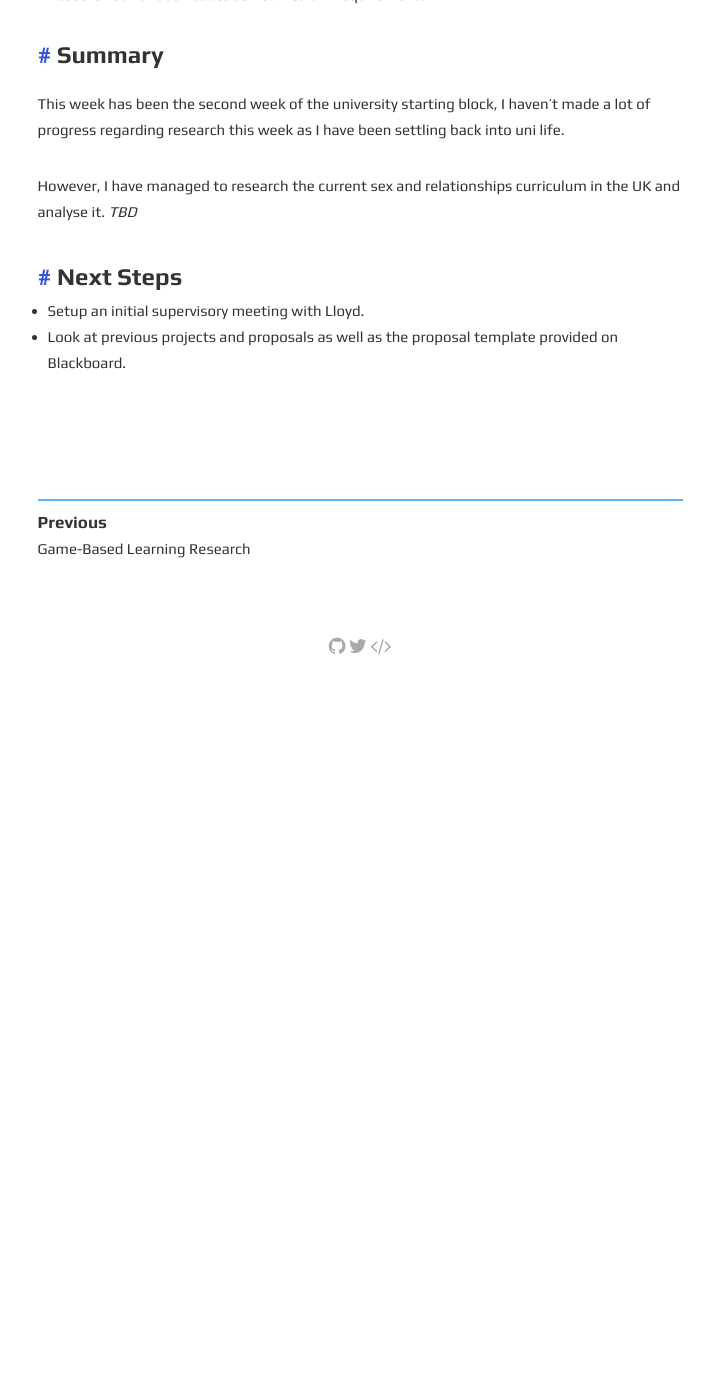
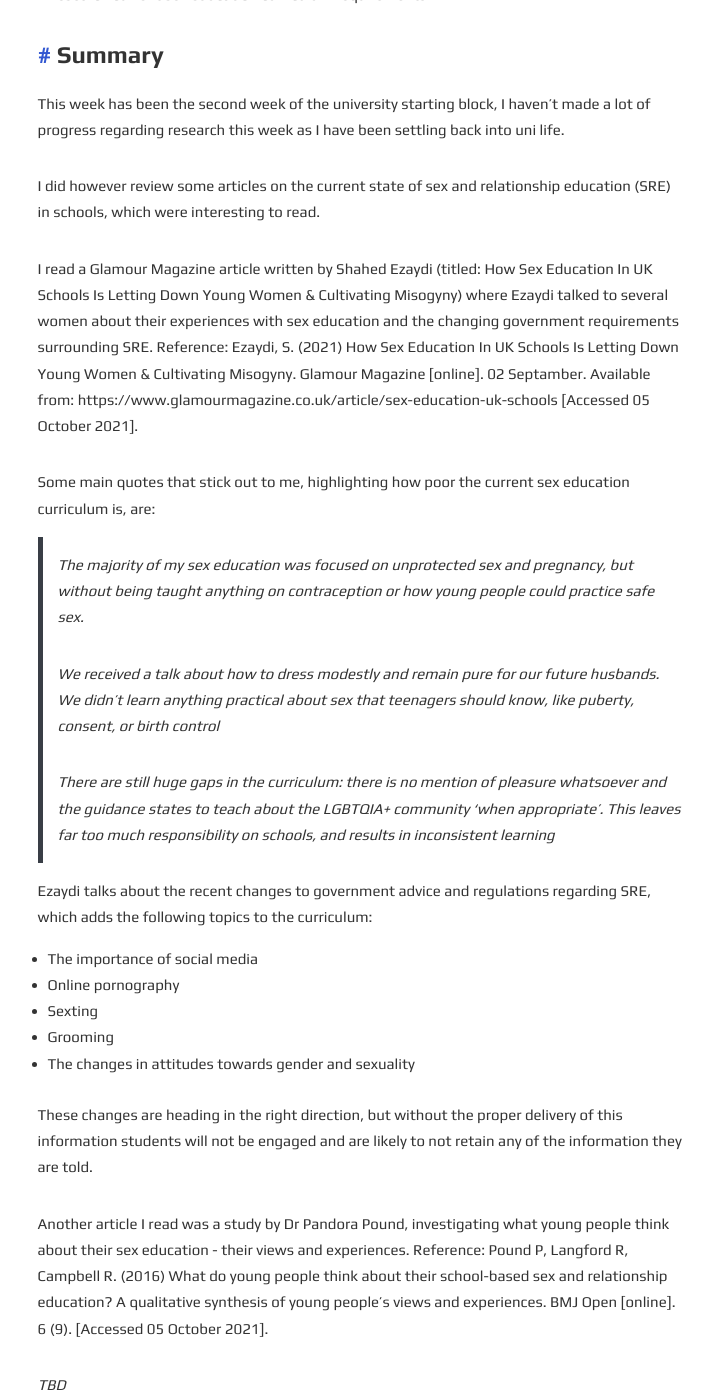
Before and after one commit to zar67/cctp-devlog, a Jekyll site: the page built from _posts/2021-10-10-university-term-starts.md, in a window 1280 px wide and 1400 px high, scrolled down 299 px. Shown: the whole window, without its empty margins (280-993 px from the left). Built offline with Jekyll 4.4.1, drawn with Linux system fonts in a browser that asks for light colours; before the commit the page ends 975 px from its top, so only the background shows below that; some of the changed text lies outside the part shown.

Commit message:
Starting Week Research

```diff
--- a/_posts/2021-10-10-university-term-starts.md
+++ b/_posts/2021-10-10-university-term-starts.md
@@ -10,7 +10,35 @@ tags: proposal introduction
 ### Summary
 This week has been the second week of the university starting block, I haven't made a lot of progress regarding research this week as I have been settling back into uni life.
 
-However, I have managed to research the current sex and relationships curriculum in the UK and analyse it.
+I did however review some articles on the current state of sex and relationship education (SRE) in schools, which were interesting to read.
+
+I read a Glamour Magazine article written by Shahed Ezaydi (titled: How Sex Education In UK Schools Is Letting Down Young Women & Cultivating Misogyny) where Ezaydi talked to several women about their experiences with sex education and the changing government requirements surrounding SRE.
+Reference: Ezaydi, S. (2021) How Sex Education In UK Schools Is Letting Down Young Women & Cultivating Misogyny. Glamour Magazine [online]. 02 Septamber. Available from: https://www.glamourmagazine.co.uk/article/sex-education-uk-schools [Accessed 05 October 2021].
+
+Some main quotes that stick out to me, highlighting how poor the current sex education curriculum is, are:
+
+> The majority of my sex education was focused on unprotected sex and pregnancy, but without being taught anything on contraception or how young people could practice safe sex.
+
+> We received a talk about how to dress modestly and remain pure for our future husbands. We didn’t learn anything practical about sex that teenagers should know, like puberty, consent, or birth control
+
+> There are still huge gaps in the curriculum: there is no mention of pleasure whatsoever and the guidance states to teach about the LGBTQIA+ community ‘when appropriate’. This leaves far too much responsibility on schools, and results in inconsistent learning
+
+Ezaydi talks about the recent changes to government advice and regulations regarding SRE, which adds the following topics to the curriculum:
+- The importance of social media
+- Online pornography
+- Sexting
+- Grooming
+- The changes in attitudes towards gender and sexuality
+
+These changes are heading in the right direction, but without the proper delivery of this information students will not be engaged and are likely to not retain any of the information they are told.
+
+Another article I read was a study by Dr Pandora Pound, investigating what young people think about their sex education - their views and experiences.
+Reference: Pound P, Langford R, Campbell R. (2016) What do young people think about their school-based sex and relationship education? A qualitative synthesis of young people's views and experiences. BMJ Open [online]. 6 (9). [Accessed 05 October 2021].
+
+*TBD*
+
+I have also researched the current sex and relationships curriculum in the UK.
+
 *TBD*
 
 ### Next Steps
```
